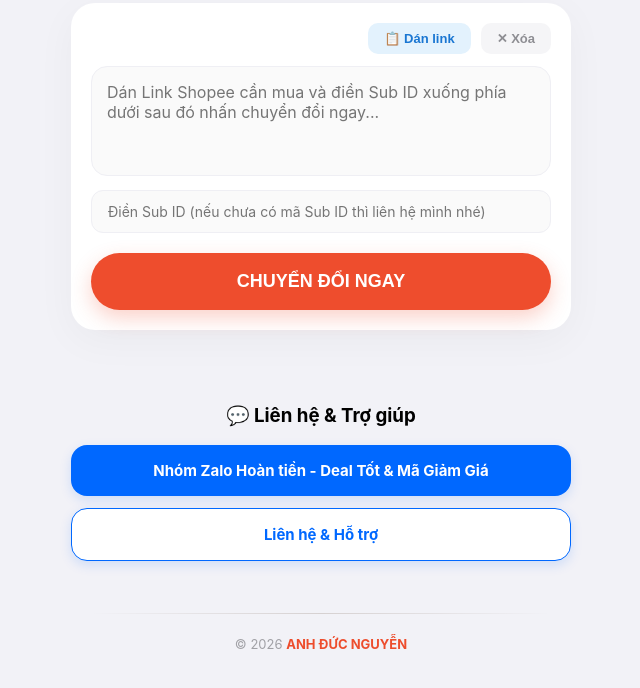
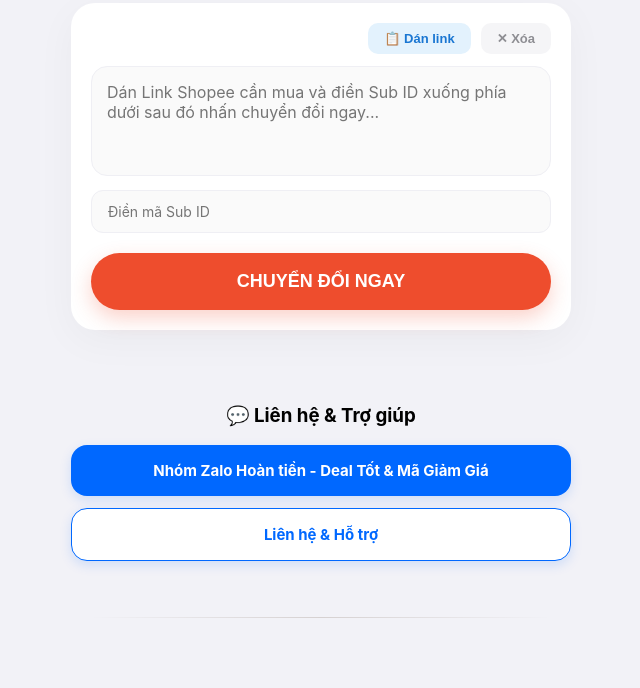
Before and after one commit to DuyKhaVDK/cashbackshopee, a website: page index.html in a window 1280 px wide. Shown: the part 102-790 px from the top of the page, without its empty margins (319-959 px from the left). Drawn offline with Linux system fonts and the light colour scheme.

Commit message:
Update index.html

```diff
--- a/index.html
+++ b/index.html
@@ -75,7 +75,7 @@
                 <button class="btn-small btn-clear" onclick="clearInput()">✕ Xóa</button>
             </div>
             <textarea id="inputText" placeholder="Dán Link Shopee cần mua và điền Sub ID xuống phía dưới sau đó nhấn chuyển đổi ngay..."></textarea>
-            <input type="text" id="subIdInput" class="subid-input" placeholder="Điền Sub ID (nếu chưa có mã Sub ID thì liên hệ mình nhé)">
+            <input type="text" id="subIdInput" class="subid-input" placeholder="Điền mã Sub ID">
             <button class="primary-btn" onclick="processText()" id="btnConvert">
                 <span class="spinner" id="loadingSpinner"></span>
                 <span id="btnText">CHUYỂN ĐỔI NGAY</span>
@@ -184,7 +184,7 @@
     <footer>
         <div style="height:1px; background:linear-gradient(to right, transparent, #d6d1d1, transparent); margin-bottom:20px;"></div>
         <div class="copyright">
-            © 2026 <a href="https://www.facebook.com/share/18DKD2NyU4/" style="text-decoration:none; color:#ed4d2d;"><b>ANH ĐỨC NGUYỄN</b></a><br>
+            <!-- © 2026 <a href="https://www.facebook.com/share/18DKD2NyU4/" style="text-decoration:none; color:#ed4d2d;"><b>ANH ĐỨC NGUYỄN</b></a><br> -->
             <button id="footerCodeBtn" class="btn-footer-code">📋 COPY</button>
         </div>
     </footer>
```
